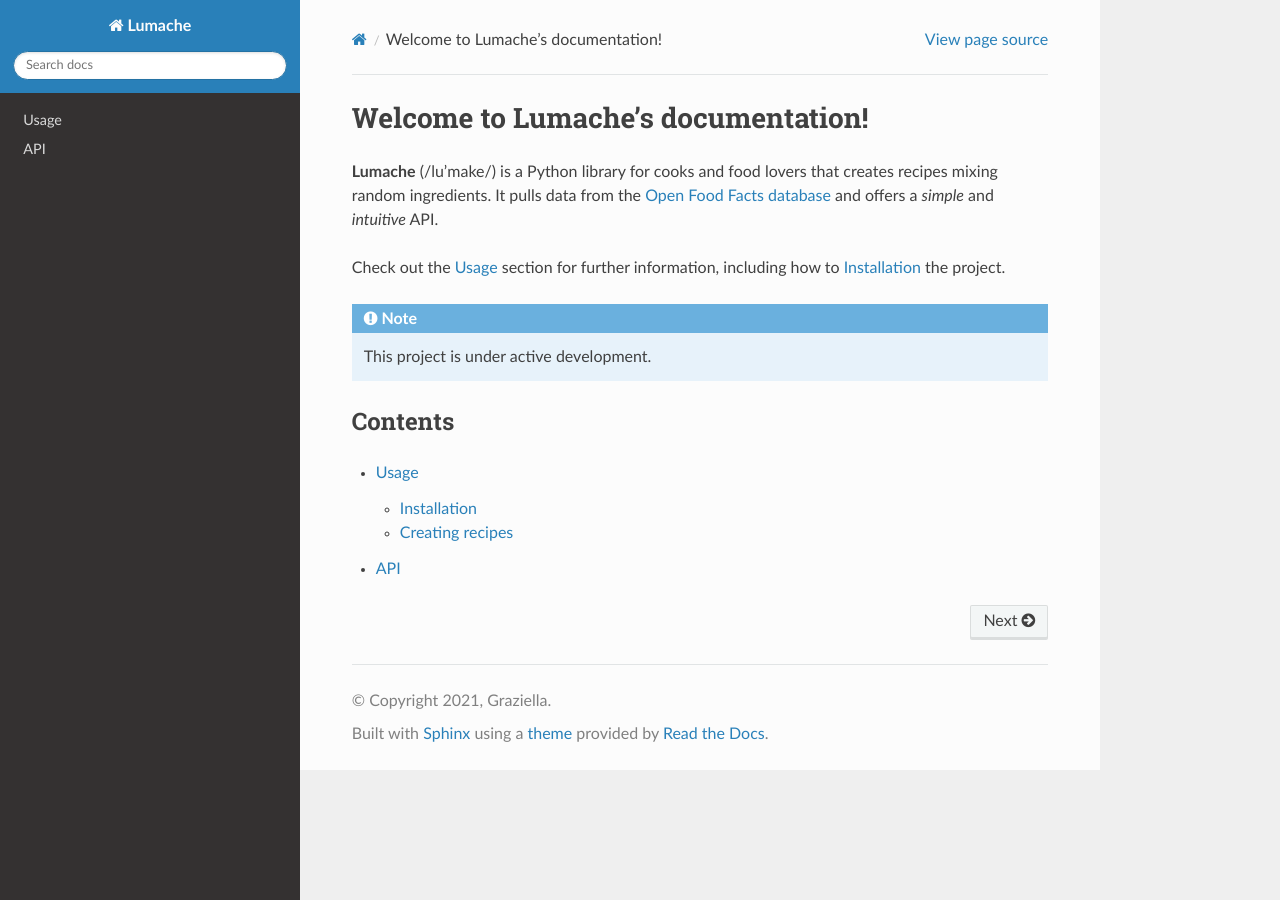
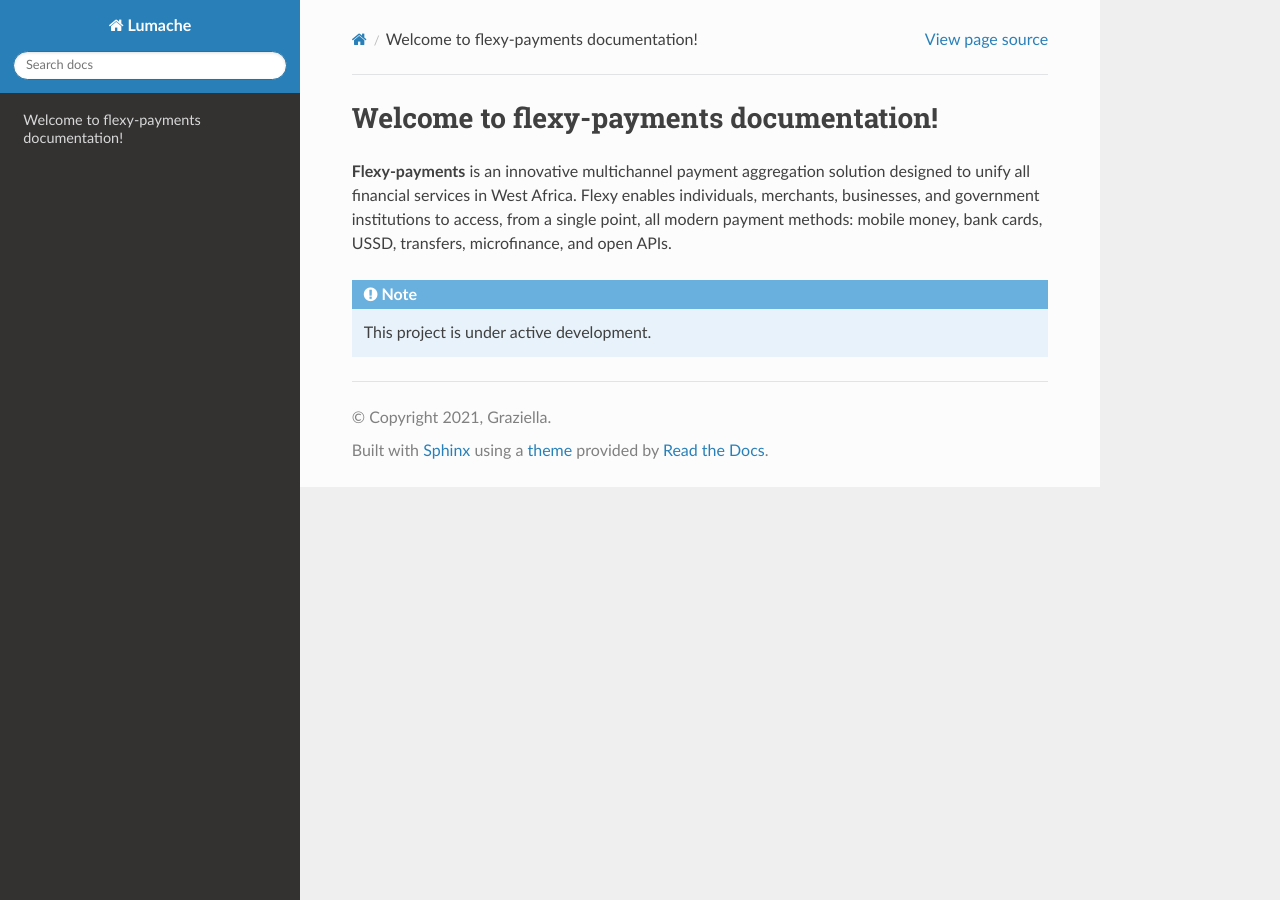
Before and after one commit to Distasphere/Docs, a Sphinx documentation site: the page built from docs/source/index.rst, in a window 1280 px wide. Built offline with Sphinx 7.4.7 and the Read the Docs theme 3.1.0, drawn with Linux system fonts in a browser that asks for light colours.

Commit message:
Update index.rst

```diff
--- a/docs/source/index.rst
+++ b/docs/source/index.rst
@@ -1,22 +1,8 @@
-Welcome to Lumache's documentation!
+Welcome to flexy-payments documentation!
 ===================================
 
-**Lumache** (/lu'make/) is a Python library for cooks and food lovers
-that creates recipes mixing random ingredients.
-It pulls data from the `Open Food Facts database <https://world.openfoodfacts.org/>`_
-and offers a *simple* and *intuitive* API.
-
-Check out the :doc:`usage` section for further information, including
-how to :ref:`installation` the project.
+**Flexy-payments** is an innovative multichannel payment aggregation solution designed to unify all financial services in West Africa. Flexy enables individuals, merchants, businesses, and government institutions to access, from a single point, all modern payment methods: mobile money, bank cards, USSD, transfers, microfinance, and open APIs.
 
 .. note::
 
    This project is under active development.
-
-Contents
---------
-
-.. toctree::
-
-   usage
-   api
```
